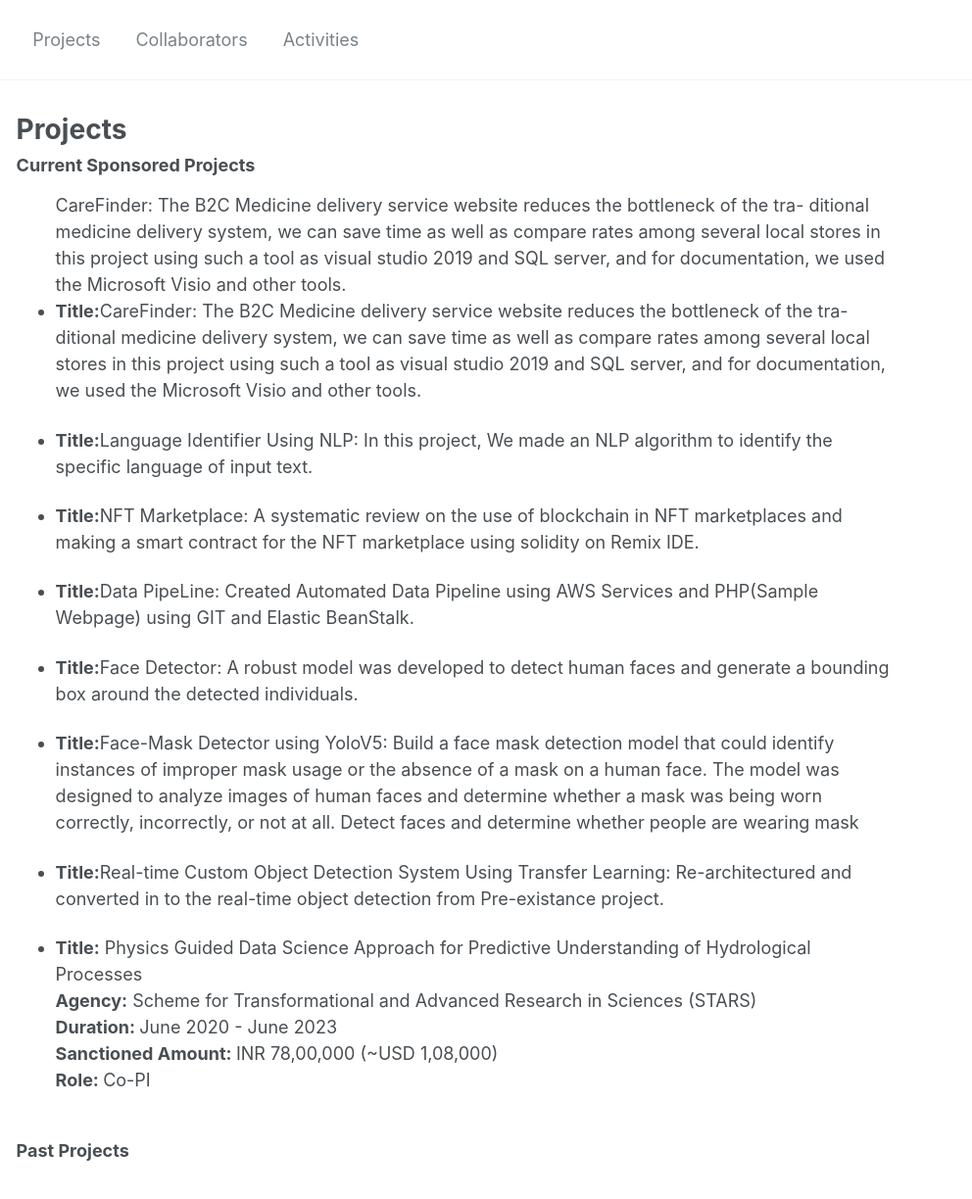
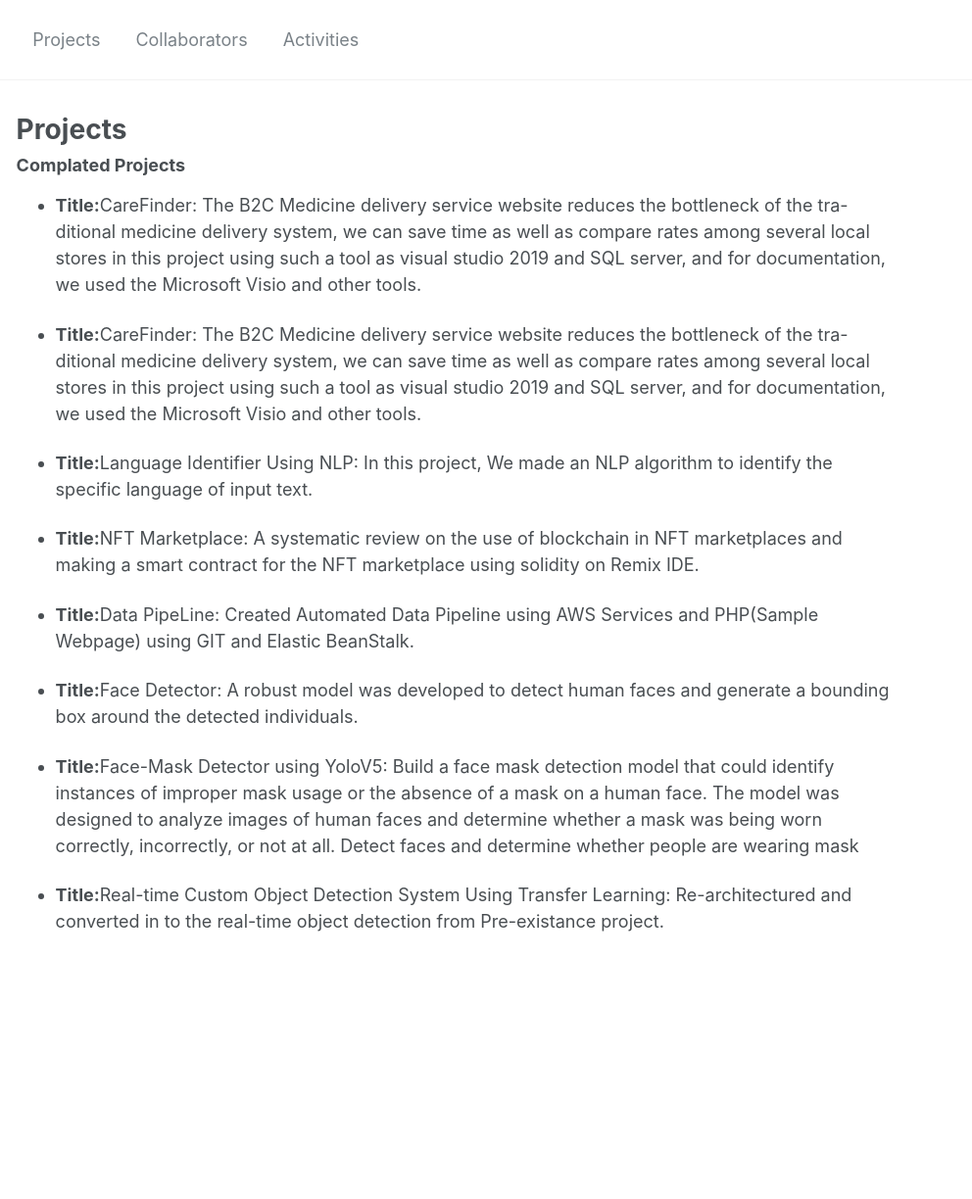
Before and after one commit to iamshreeji-copy1/ravindrakumar_purohit, a plain HTML site: page projects.html in a window 1280 px wide. Shown: the full height of the page at 98% size, 288-1280 px from the left. After the commit the page ends 1031 px from the top, so only its background shows below. Drawn offline with nearby package versions, Linux system fonts and the light colour scheme.

Commit message:
Update projects.html

```diff
--- a/projects.html
+++ b/projects.html
@@ -53,13 +53,19 @@
 					</h1>
 				</header>
 				<section class="page__content" itemprop="text">
-					<h3 class="page__title" itemprop="headline">Current Sponsored Projects
+					<h3 class="page__title" itemprop="headline">Complated Projects
 					</h3>
 					<ul>
-						CareFinder: The B2C Medicine delivery service website reduces the bottleneck of the tra-
+						<li>
+							<p>
+
+						<b>Title:</b>CareFinder: The B2C Medicine delivery service website reduces the bottleneck of the tra-
 ditional medicine delivery system, we can save time as well as compare rates among several
 local stores in this project using such a tool as visual studio 2019 and SQL server, and for
 documentation, we used the Microsoft Visio and other tools.
+								</p>
+						</li>
+
 
 							<li>
 							<p>
@@ -165,7 +171,7 @@ converted in to the real-time object detection from Pre-existance project. <br>
 							    <b> Role: </b> PI
 							</p>
 						</li> -->
-						<li>
+<!-- 						<li>
 							<p>
 							    <b>Title:</b> Physics Guided Data Science Approach for Predictive Understanding of Hydrological Processes<br>
 							    <b>Agency:</b> Scheme for Transformational and Advanced Research in Sciences (STARS)<br>
@@ -173,7 +179,7 @@ converted in to the real-time object detection from Pre-existance project. <br>
 							    <b> Sanctioned Amount: </b> INR 78,00,000 (~USD 1,08,000)<br>
 							    <b> Role: </b> Co-PI
 							</p>
-						</li>
+						</li> -->
 <!-- 						<li>
 							<p>
 							    <b>Title:</b> Gandhipedia: A one-stop AI-enabled portal for browsing Gandhian literature, life-events and his social network<br>
@@ -188,8 +194,8 @@ converted in to the real-time object detection from Pre-existance project. <br>
 
 					<br>
 
-          <h3 class="page__title" itemprop="headline">Past Projects</h3>
-            <ul>
+<!--           <h3 class="page__title" itemprop="headline">Past Projects</h3>
+            <ul> -->
 <!-- 		    			<li>
                					 <p>
                     					<b>Title:</b> COVIDExplorer: Understanding the COVID research<br>
@@ -237,7 +243,7 @@ converted in to the real-time object detection from Pre-existance project. <br>
 						</li> -->
 
 
-            				</ul>
+<!--             				</ul> -->
 
 				</section>
 				<footer class="page__meta"></footer>
```
